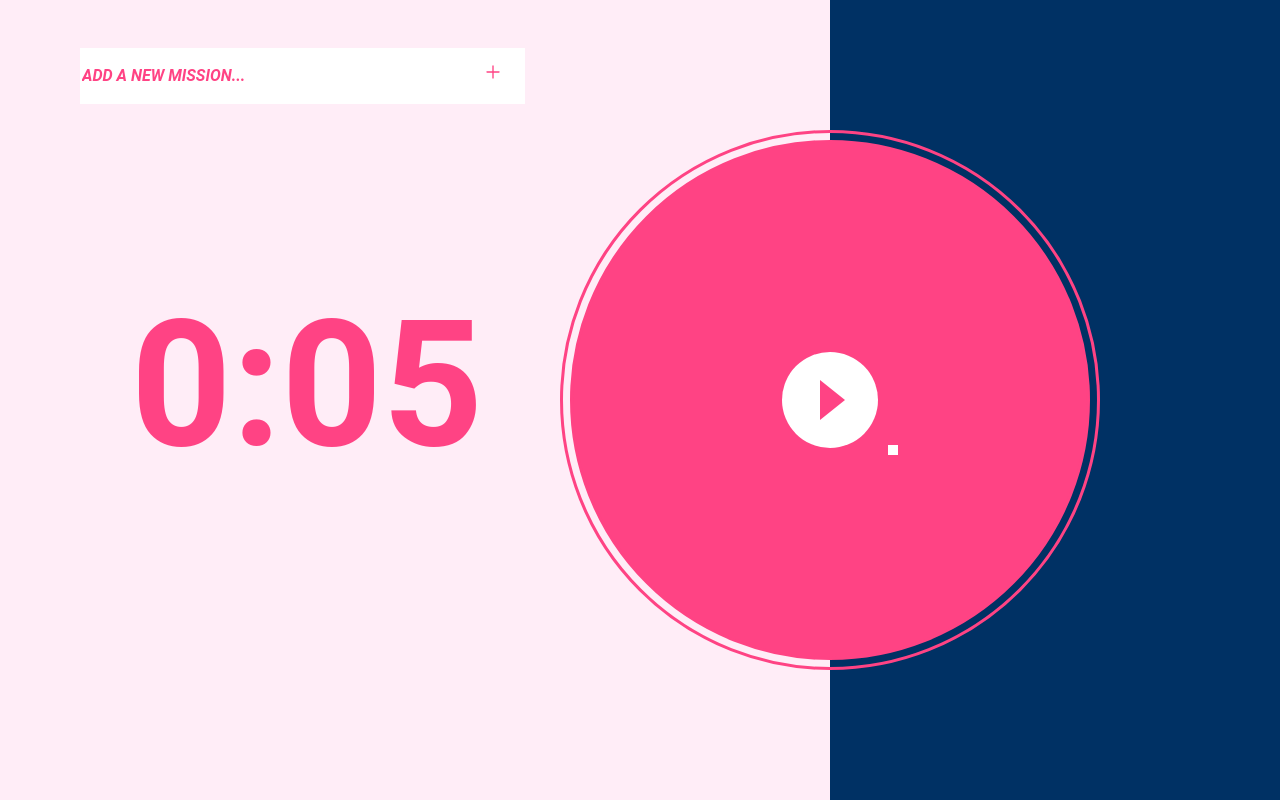
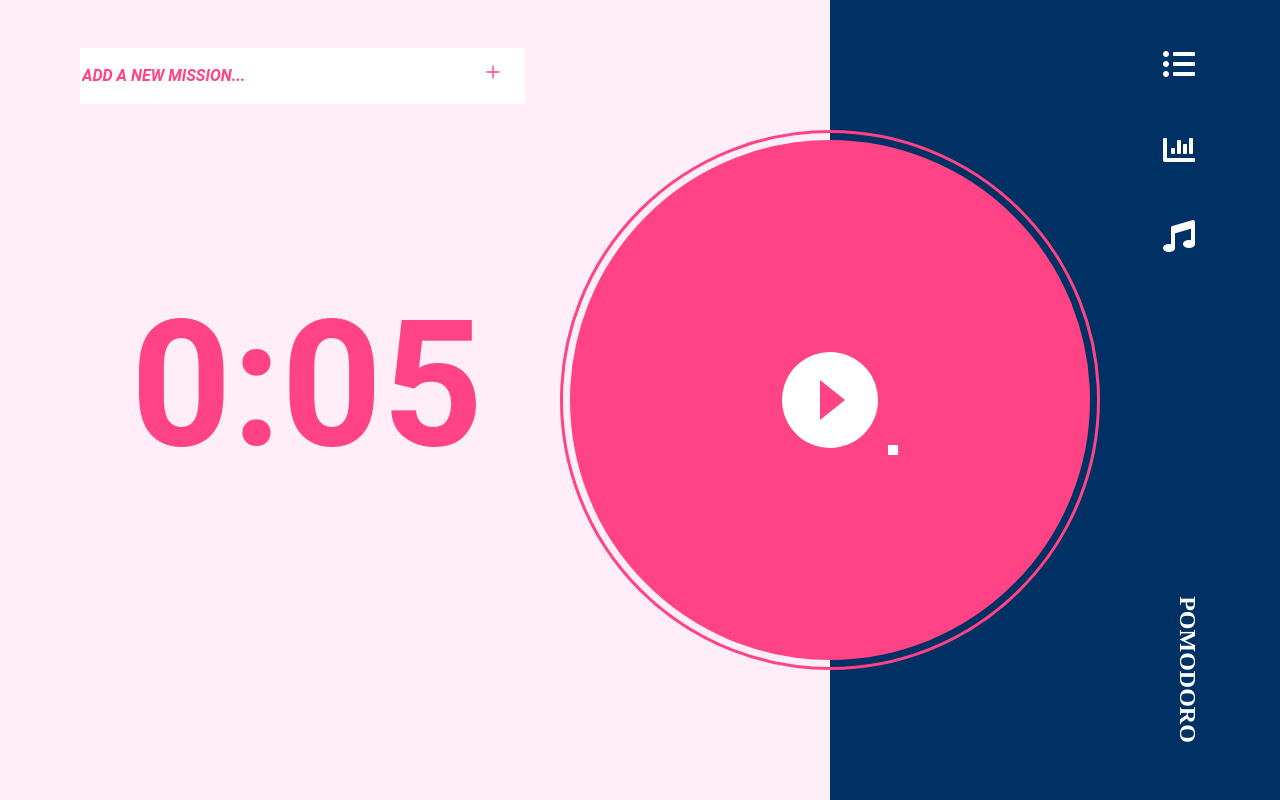
Before and after one commit to a2323178080/pomodoro, a React (Create React App) app: page / in a window 1280 px wide. Built offline with nearby package versions, Linux system fonts and the light colour scheme; some icons are missing.

Commit message:
0731 增加slogan

```diff
--- /dev/null
+++ b/src/components/slogan.js
@@ -0,0 +1,8 @@
+import "./slogan.scss"
+export default function Slogan(){
+    return(
+        <div className="slogan">
+            POMODORO
+        </div>
+    )
+}
--- /dev/null
+++ b/src/components/slogan.scss
@@ -0,0 +1,12 @@
+.slogan{
+  position: absolute;
+  right:85px;
+  top:539px;
+  height: 165px;
+  transform: matrix(0, 1, -1, 0, 0, 0);
+  text-align: left;
+  font: normal normal bold 24px/32px Futura;
+  letter-spacing: 0px;
+  color: #FFFFFF;
+  opacity: 1;
+}
--- a/src/views/home/disc/hold-icon.js
+++ b/src/views/home/disc/hold-icon.js
@@ -1,3 +1,4 @@
+import "./hold-icon.scss"
 import Circle from "../../../components/circle";
 import Rectangle from "../../../components/rectangle";
 import useColor from "../../../hook/useColor";
@@ -8,7 +9,7 @@ export default function HoldIcon(){
     const {all}=useColor();
 
     return(
-        <div className="button" onClick={()=>{
+        <div className="holdIcon" onClick={()=>{
             dispatch({
                 type:'START_AND_HOLD',
                 payload: state.startCondition==='hold'?'start':'hold'
--- /dev/null
+++ b/src/views/home/disc/hold-icon.scss
@@ -0,0 +1,3 @@
+.holdIcon{
+  cursor: pointer;
+}
--- a/src/views/home/disc/start-icon.js
+++ b/src/views/home/disc/start-icon.js
@@ -1,3 +1,4 @@
+import "./start-icon.scss";
 import Circle from "../../../components/circle";
 import Triangle from "../../../components/triangle";
 import {useContext, useEffect} from 'react';
@@ -9,7 +10,7 @@ export default function StartIcon(){
 
     const {all}=useColor();
     return(
-        <div className="button" onClick={()=>{
+        <div className="startIcon" onClick={()=>{
             dispatch({
                 type:'START_AND_HOLD',
                 payload: state.startCondition==='hold'?'start':'hold'
--- /dev/null
+++ b/src/views/home/disc/start-icon.scss
@@ -0,0 +1,3 @@
+.startIcon{
+  cursor:pointer;
+}
--- /dev/null
+++ b/src/views/home/icon-group/icon-group.js
@@ -0,0 +1,10 @@
+import "./icon-group.scss"
+export default function IconGroup(){
+    return(
+        <div className="iconGroup">
+            <i className="fa fa-list-ul fa-2x homeBackground--iconContent--listIcon"></i>
+            <i className="fas fa-chart-bar fa-2x homeBackground--iconContent--chartIcon"></i>
+            <i className="fas fa-music fa-2x homeBackground--iconContent--musicIcon"></i>
+        </div>
+    )
+}
--- /dev/null
+++ b/src/views/home/icon-group/icon-group.scss
@@ -0,0 +1,13 @@
+.iconGroup{
+  position: absolute;
+  top:0px;
+  right:85px;
+  color:white;
+  height:204px;
+  display: flex;
+  flex-direction: column;
+  justify-content: space-between;
+  i{
+    cursor:pointer;
+  }
+}
--- a/src/views/home/index.js
+++ b/src/views/home/index.js
@@ -1,11 +1,12 @@
 import Disc from './disc/disc'
 import "./home.scss"
 import useColor from "../../hook/useColor";
-
 import Input from "./input/input";
 import Task from "./task/task.js";
 import Time from "./time/time.js";
-import TodoList from "./todo-list/todo-list"
+import TodoList from "./todo-list/todo-list";
+import IconGroup from "./icon-group/icon-group";
+import Slogan from "../../components/slogan";
 
 export default function Home(){
     const {all}=useColor()
@@ -17,6 +18,8 @@ export default function Home(){
                 <Time className="position" color={all('time')}/>
                 <Disc className="position"/>
                 <TodoList/>
+                <IconGroup/>
+                <Slogan/>
             </div>
         </div>
     )
--- a/src/views/home/time/time.js
+++ b/src/views/home/time/time.js
@@ -12,7 +12,6 @@ export default function Time({className,color}){
             color:'var(--blue)'
         }
     }
-
     const newStyle={
         ...newColor[color]
     }
```
